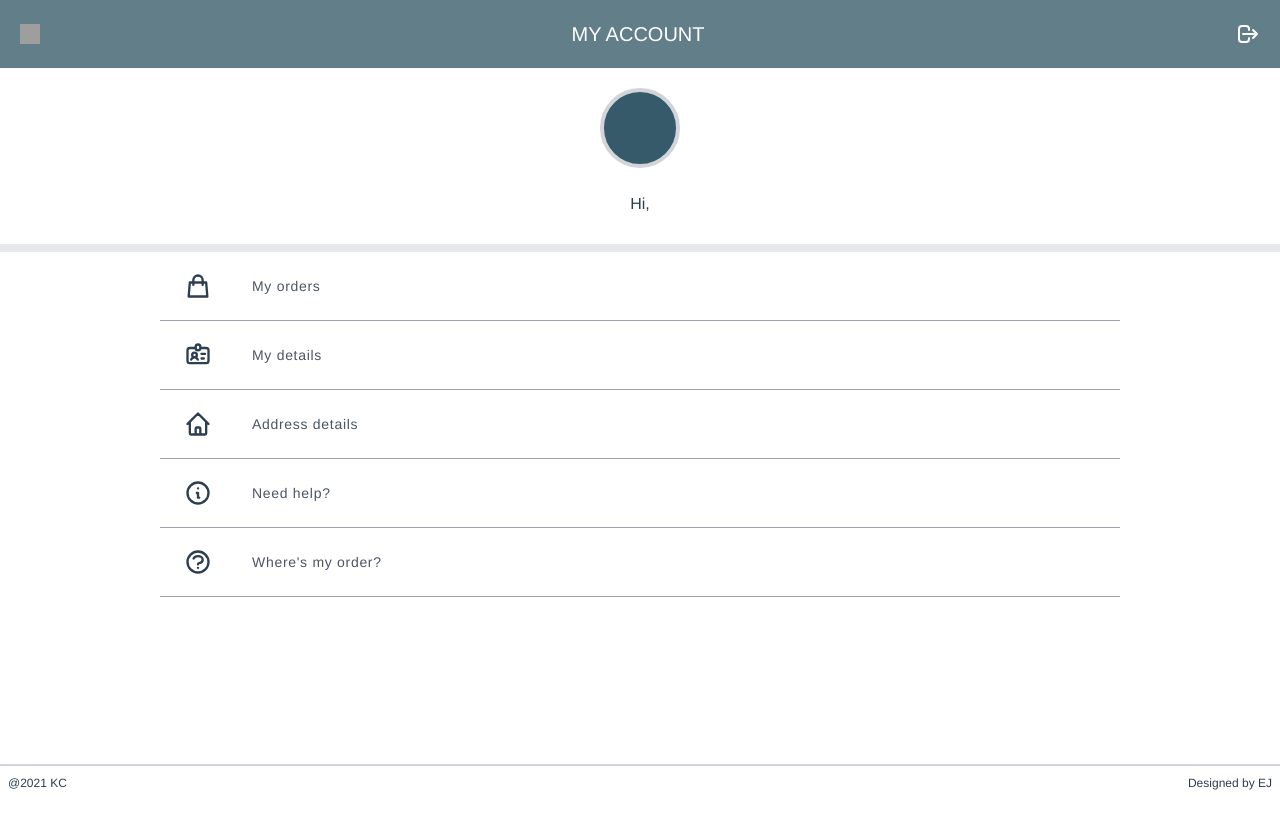
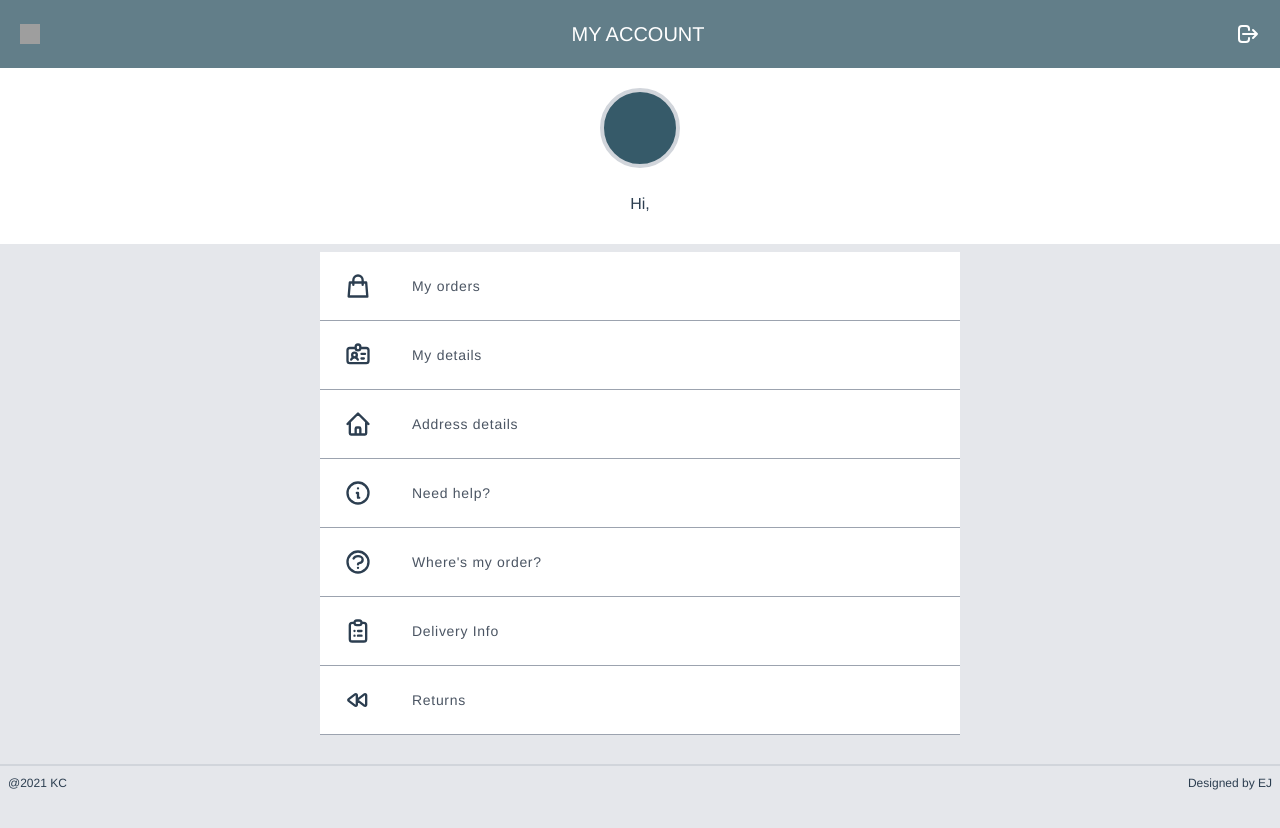
Before and after one commit to ejmvy/kathryn-refactor, a Vue app: page /userprofile in a window 1280 px wide. Shown: the top 828 px of the page. Before the commit the page ends 800 px from the top, so only its background shows below. Built offline with nearby package versions, Linux system fonts and the light colour scheme; grey boxes are pictures that could not be loaded.

Commit message:
user profile web style changes

```diff
--- a/src/components/CartPage/CartProcess.vue
+++ b/src/components/CartPage/CartProcess.vue
@@ -1,9 +1,7 @@
 <template>
-  <div
-    class="md:flex md:absolute w-screen h-screen bg-green-light md:justify-center md:items-center"
-  >
+  <div class="">
     <div
-      class="w-full h-screen md:w-4/5 md:h-4/5 bg-white shadow-2xl flex flex-col items-center"
+      class="w-full h-screen md:h-4/5 bg-white shadow-2xl flex flex-col items-center"
     >
       <div
         class="relative w-full flex justify-between items-center p-2 bg-green-light"
@@ -52,7 +50,7 @@
         </div>
       </div>
       <div class="w-full bg-gray-200">
-        <div class="w-full">
+        <div class="w-full md:w-2/3 md:m-auto md:mb-10">
           <AddressDetails v-if="getPaymentStep == 1"> </AddressDetails>
           <ConfirmOrder
             v-if="getPaymentStep == 2"
--- a/src/components/CartPage/ConfirmOrder.vue
+++ b/src/components/CartPage/ConfirmOrder.vue
@@ -28,7 +28,7 @@
         <h5 class="labelxs">Shipping Address</h5>
         <img
           @click="changeAddress()"
-          class="w-4 h-4"
+          class="w-4 h-4 cursor-pointer"
           src="https://i.ibb.co/N6vxTqj/pencil-green.png"
         />
       </div>
--- a/src/components/UserProfilePage/UserAccountMenu.vue
+++ b/src/components/UserProfilePage/UserAccountMenu.vue
@@ -11,14 +11,19 @@
     </div>
     <div class="bg-gray-200 w-full p-1"></div>
 
+    <!-- Main Account Menu  -->
+
     <div
-      class="md:w-3/4 md:m-auto md:flex md:justify-center bg-white"
+      class="hidden md:flex md:flex-col md:w-full md:h-full md:pb-32 md:bg-gray-200"
+    >
+      <div
+        class="md:w-2/3 lg:w-1/2 md:m-auto md:flex md:justify-center mb-20 bg-white"
         v-for="path in accountPaths"
         :key="path"
       >
         <div
           @click="showRoute(path.route)"
-        class="w-full flex items-center py-5 pl-6 border-b border-gray-400"
+          class="w-full flex items-center py-5 pl-6 border-b border-gray-400 cursor-pointer hover:bg-gray-100"
         >
           <svg
             xmlns="http://www.w3.org/2000/svg"
@@ -37,6 +42,7 @@
           <p class="ml-10 tracking-wider text-gray-600 text-sm">
             {{ path.pathName }}
           </p>
+        </div>
       </div>
     </div>
     <div class="w-full absolute bottom-0 border-t-2 border-gray-300">
@@ -83,6 +89,18 @@ export default {
             "M8.228 9c.549-1.165 2.03-2 3.772-2 2.21 0 4 1.343 4 3 0 1.4-1.278 2.575-3.006 2.907-.542.104-.994.54-.994 1.093m0 3h.01M21 12a9 9 0 11-18 0 9 9 0 0118 0z",
           route: "userOrderLocation",
         },
+        {
+          pathName: "Delivery Info",
+          icon:
+            "M9 5H7a2 2 0 00-2 2v12a2 2 0 002 2h10a2 2 0 002-2V7a2 2 0 00-2-2h-2M9 5a2 2 0 002 2h2a2 2 0 002-2M9 5a2 2 0 012-2h2a2 2 0 012 2m-3 7h3m-3 4h3m-6-4h.01M9 16h.01",
+          route: "userOrderLocation",
+        },
+        {
+          pathName: "Returns",
+          icon:
+            "M12.066 11.2a1 1 0 000 1.6l5.334 4A1 1 0 0019 16V8a1 1 0 00-1.6-.8l-5.333 4zM4.066 11.2a1 1 0 000 1.6l5.334 4A1 1 0 0011 16V8a1 1 0 00-1.6-.8l-5.334 4z",
+          route: "userOrderLocation",
+        },
       ],
     };
   },
--- a/src/components/UserProfilePage/UserAddress.vue
+++ b/src/components/UserProfilePage/UserAddress.vue
@@ -3,14 +3,16 @@
     <div class="bg-white px-3 py-4 flex w-full justify-between items-center">
       <img
         @click="closeMenu()"
-        class="w-5 h-5 transform rotate-90"
+        class="w-5 h-5 transform rotate-90 cursor-pointer"
         src="https://i.ibb.co/dQxfSHq/down.png"
       />
       <p class="uppercase text-sm tracking-wider">Address Details</p>
       <div class="w-5 h-5"></div>
     </div>
+
     <div class="bg-gray-200 w-full p-1"></div>
-    <div class="bg-white mt-3 p-3">
+
+    <div class="bg-white mt-3 p-3 md:flex md:flex-col md:w-2/3 md:m-auto">
       <form class="px-3">
         <div class="flex flex-col mt-8">
           <div class="label-grey self-start">First Name:</div>
--- a/src/components/UserProfilePage/UserMainDetails.vue
+++ b/src/components/UserProfilePage/UserMainDetails.vue
@@ -3,15 +3,15 @@
     <div class="bg-white px-3 py-4 flex w-full justify-between items-center">
       <img
         @click="closeMenu()"
-        class="w-5 h-5 transform rotate-90"
+        class="w-5 h-5 transform rotate-90 cursor-pointer"
         src="https://i.ibb.co/dQxfSHq/down.png"
       />
       <p class="uppercase text-sm tracking-wider">My Details</p>
       <div class="w-5 h-5"></div>
     </div>
     <div class="bg-gray-200 w-full p-1"></div>
-    <div class="bg-white mt-3 p-3">
-      <form class="px-3">
+    <div class="bg-white mt-3 p-3 md:flex md:flex-col md:w-2/3 md:m-auto">
+      <form class="px-3 mt-10">
         <div class="flex flex-col">
           <div class="label-grey self-start">First Name:</div>
           <input
@@ -50,9 +50,11 @@
           />
         </div>
       </form>
-      <button class="btn-green btn-lrg mt-10" @click="saveDetails">
-        Save Changes
-      </button>
+      <div>
+        <button class="btn-green btn-lrg mt-10" @click="saveDetails">
+          Save Changes
+        </button>
+      </div>
     </div>
   </div>
 </template>
--- a/src/components/UserProfilePage/UserProfile.vue
+++ b/src/components/UserProfilePage/UserProfile.vue
@@ -25,14 +25,13 @@
         </svg>
       </div>
 
-      <transition name="fade" mode="out-in">
-        <UserAccountMenu
-          v-if="!hideMenu"
-          @userSelect="openMenu"
-          :userName="userDetails.name"
-        ></UserAccountMenu>
-      </transition>
+      <UserAccountMenu
+        v-if="!hideMenu"
+        @userSelect="openMenu"
+        :userName="userDetails.name"
+      ></UserAccountMenu>
 
+      <!-- <div class="bg-gray-500 w-full"> -->
       <transition name="fade" mode="out-in">
         <UserOrders
           v-if="menu.userOrders"
@@ -53,6 +52,7 @@
           @closeMenu="closeMenuOption"
         ></UserAddress>
       </transition>
+      <!-- </div> -->
     </div>
   </div>
 </template>
```
Lines whose indentation alone changed are shown as unchanged.
